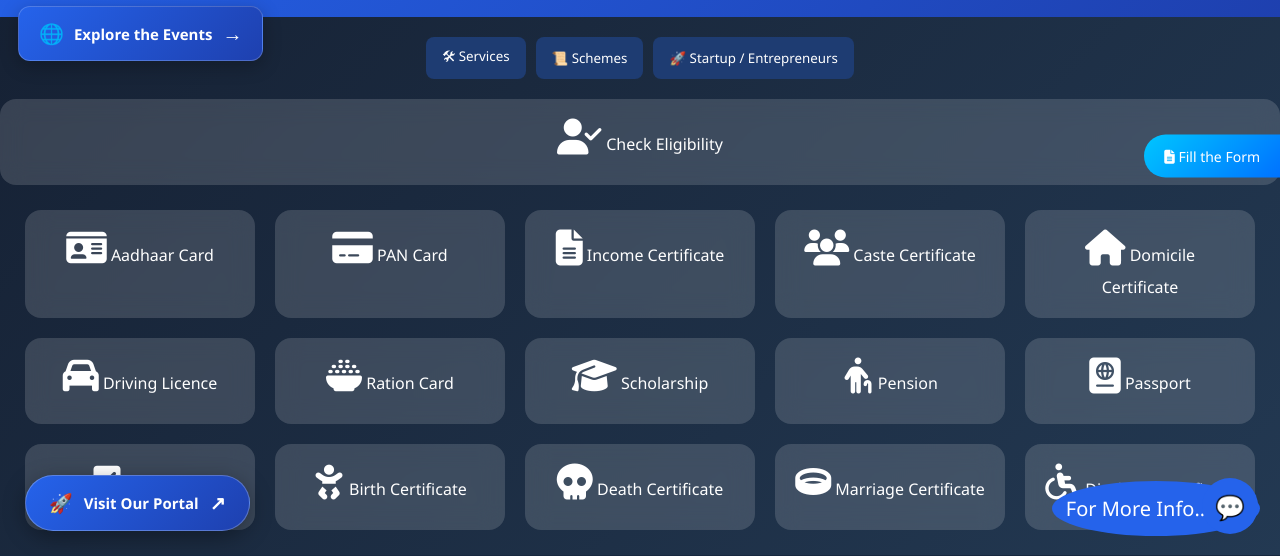
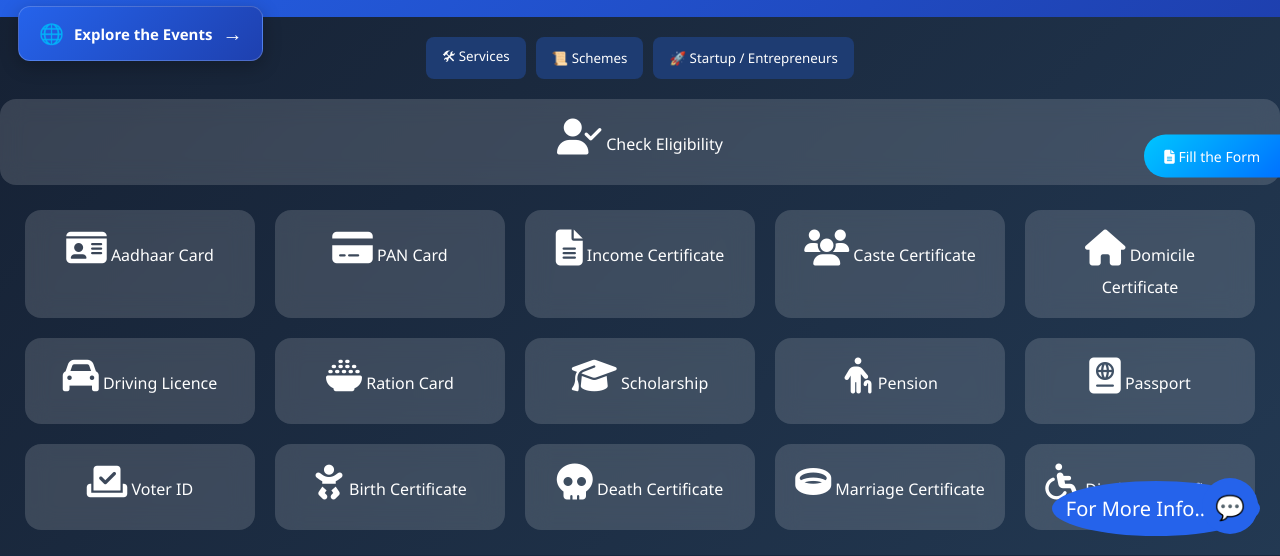
Before and after one commit to krishna-shrivastav/NagrikAi, a plain HTML site: page home.html in a window 1280 px wide. Shown: the part 244-800 px from the top of the page. Drawn offline with Linux system fonts and the light colour scheme; files whose address does not match are found by name.

Commit message:
Update home.html

```diff
--- a/home.html
+++ b/home.html
@@ -1063,15 +1063,6 @@ function loadNagrikAIUser() {
         <span class="upload-icon">📁</span>
         <span>Preview & Upload Document</span>
     </button>
-  <!-- PERMANENT BOTTOM BUTTON -->
-<a href="https://krishna-shrivastav.github.io/NagrikAi/Events.html"
-   class="nagrik-bottom-action"
-   target="_blank"
-   rel="noopener noreferrer">
-    <span class="bottom-action-icon">🚀</span>
-    <span>Visit Our Portal</span>
-    <span class="bottom-action-arrow">↗</span>
-</a>
 </div>
 
 
```
